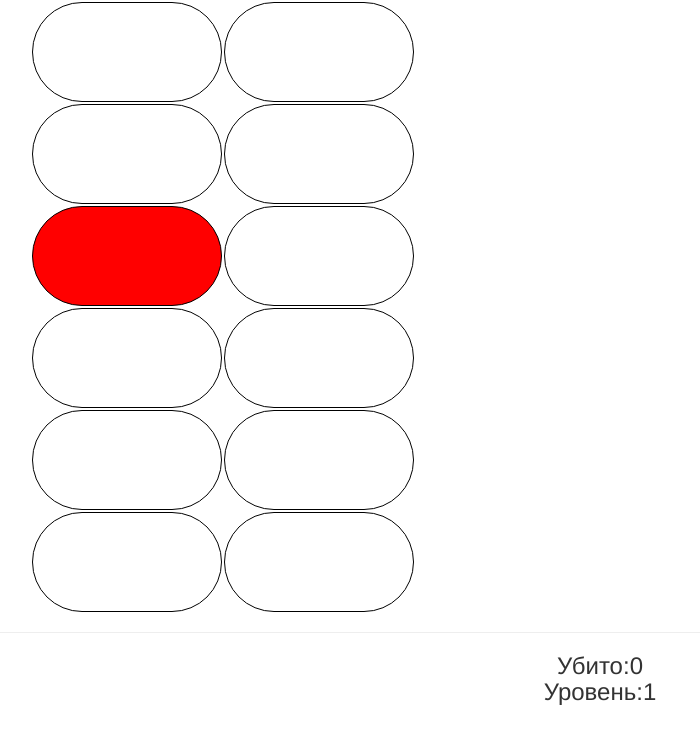
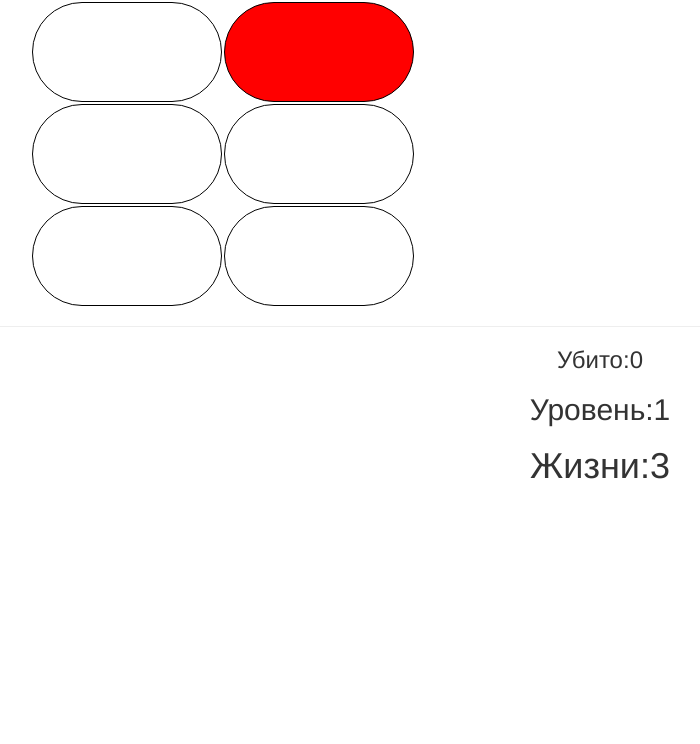
Before and after one commit to borodinchik/genocid_of_moles, a React (Create React App) app: page / in a window 1280 px wide. Shown: the top 744 px of the page, without its empty margins (40-740 px from the left). Built offline with nearby package versions, Linux system fonts and the light colour scheme.

Commit message:
create dropLife

```diff
--- a/src/App.js
+++ b/src/App.js
@@ -5,6 +5,7 @@ import Block from './Block';
 import { success } from './actions/index';
 import { successLevel } from './actions/successLevel';//successLevel
 import { end } from './actions/EndGame';
+import{ drop } from './actions/DropLife';
 import TableInfo from './components/TableInfo';
 import './style.css';
 
@@ -18,16 +19,20 @@ class App extends Component {
 
 static defaultProps = {
     min: 0,
-    max: 11
+    max: 5
   }
 
 componentDidMount(){
   setInterval(() => {
     this.setState({key:this.state.key + 1})
   },this.props.delay);
-
 }
 
+dropLife = () => {
+  if (this.props.drops) {
+
+  }
+}
 handleLevel = () => {
   let {successedClicks,level,delay,countClickLevel} = this.props;
     if (successedClicks >= 10) {
@@ -44,7 +49,7 @@ _renderBlocks() {
     if (i == colored) {
       blocks.push(<Block  key={i} handler={this.handleLevel} color={"red"}/>);
     } else {
-      blocks.push(<Block key={i} />);
+      blocks.push(<Block key={i} handler={this.dropLife}  />);
     }
   }
   return blocks;
@@ -59,10 +64,10 @@ render() {
           {blocks}
         </div>
       </div>
-    <div className="result">
-      <TableInfo />
+<div className="result">
+  <TableInfo />
+</div>
       </div>
-     </div>
     );
   }
 }
@@ -72,15 +77,18 @@ function mapStateToProps(state) {
       successedClicks: state.app.successedClicks,
       level: state.app.level,
       delay: state.app.delay,
-      countClickLevel: state.app.countClickLevel
+      countClickLevel: state.app.countClickLevel,
+      drop: state.app.drop
   }
 }
 
 function mapDispatchToProps(dispatch) {
   return {
-    handle: (app) => dispatch(success(app)),
-    lvlSuccess: (app) => dispatch(successLevel(app)),
-    end: () =>  dispatch(end())
+    handle: () => dispatch(success()),
+    lvlSuccess: () => dispatch(successLevel()),
+    drops: () => dispatch(drop()),
+    end: () =>  dispatch(end()),
+
   }
 }
 export default connect(mapStateToProps,mapDispatchToProps)(App);
--- /dev/null
+++ b/src/actions/DropLife.js
@@ -0,0 +1,7 @@
+export const drop = (app) => {
+  return {
+    type: 'DROP_LIFE',
+    payload: {app}
+  };
+}
+export default drop;
--- a/src/components/TableInfo.js
+++ b/src/components/TableInfo.js
@@ -2,10 +2,13 @@ import React, { Component } from 'react';
 import { success } from '../actions/index';
 import { connect } from 'react-redux';
 import { end } from '../actions/EndGame';
+import { drop } from '../actions/DropLife';
 import App from '../App';
 
 class TableInfo extends Component {
-
+  constructor(props){
+  super(props);
+  }
 _endGame(){
   if (this.props.level >= 5) {
       alert('вы начали геноцид кротов !!');
@@ -13,29 +16,34 @@ _endGame(){
   }
 }
 
-  render() {
+
+render() {
     let end = this._endGame();
     return (
   <div>
     <hr />
       <h3>Убито:{this.props.successedClicks}</h3>
-        <h3>Уровень:{this.props.level}</h3>
+        <h2>Уровень:{this.props.level}</h2>
+        <h1>Жизни:{this.props.drop}</h1>
       </div>
     );
   }
 }
 
 function mapStateToProps(state) {
+
   return {
     successedClicks: state.app.successedClicks,
-    level: state.app.level
+    level: state.app.level,
+    drop: state.app.drop
   }
 }
 
 function mapDispatchToProps(dispatch) {
   return {
     handle: () => dispatch(success()),
-    end: (app) => dispatch(end(app))
+    end: () => dispatch(end()),
+    drops: () => dispatch(drop())
   }
 }
 
--- a/src/reducers/app.js
+++ b/src/reducers/app.js
@@ -2,6 +2,7 @@ const initialState = {
   successedClicks: 0,
   level: 1,
   delay: 4000,
+  drop: 3
 };
 
 export default function (state = initialState, action) {
@@ -22,6 +23,11 @@ export default function (state = initialState, action) {
         ...state, level: state.level = 1,
         delay: state.delay
       };
+      case 'DROP_LIFE':
+      return {
+        ...state,
+        drop: state.drop - 1
+      };
       default:
       return state;
   }
```
